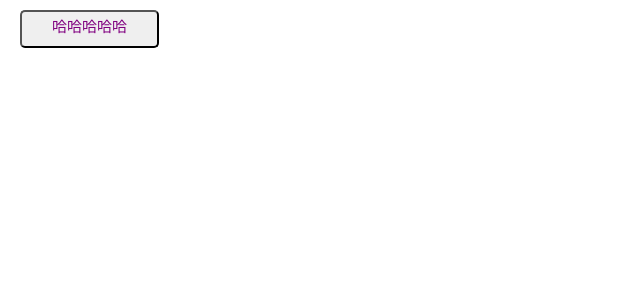
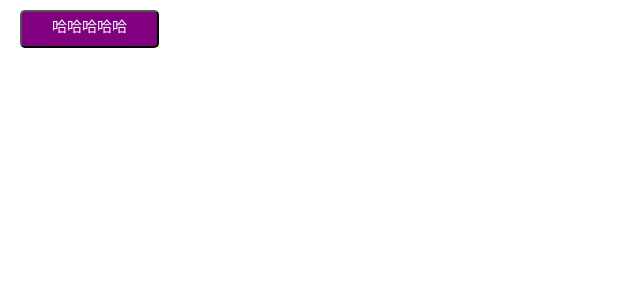
Before and after one commit to iseekTo/nanmi, a React app: page / in a window 1280 px wide. Shown: the top 300 px of the page, without its empty margins (0-640 px from the left). Built offline with nearby package versions, Linux system fonts and the light colour scheme.

Commit message:
update: button component add style property

```diff
--- a/components/button/index.tsx
+++ b/components/button/index.tsx
@@ -15,7 +15,7 @@ export default class Button extends React.Component<ButtonProps, any> {
         defaultcls: 'p-btn'
     }
     public render() {
-        const { types, size, defaultcls, className, diasbled, loading } = this.props
+        const { types, size, defaultcls, style ,className, diasbled, loading } = this.props
 
         const btnclass = {
             className: classnames(defaultcls, className, {
@@ -23,6 +23,7 @@ export default class Button extends React.Component<ButtonProps, any> {
                 [`${defaultcls}-${types}`]: types,
                 [`${defaultcls}-${size}`]: size,
             }),
+            style
         }
 
 
--- a/src/pages/App.tsx
+++ b/src/pages/App.tsx
@@ -8,6 +8,7 @@ class App extends React.Component<{}, {}> {
         return (
             <div className="container" style={{ margin: '10px' }}>
                 <Button
+                    style={{ backgroundColor: 'purple', color: '#fff'}}
                     types='danger'
                     size="large"
                     className="sa hid"
--- a/types/button.ts
+++ b/types/button.ts
@@ -10,5 +10,6 @@ export interface ButtonProps extends React.HtmlHTMLAttributes<{}> {
     diasbled?: boolean
     loading?: boolean
     icon?: string | React.ReactNode,
-    className?: string
+    className?: string,
+    style?: React.CSSProperties
 }
```
